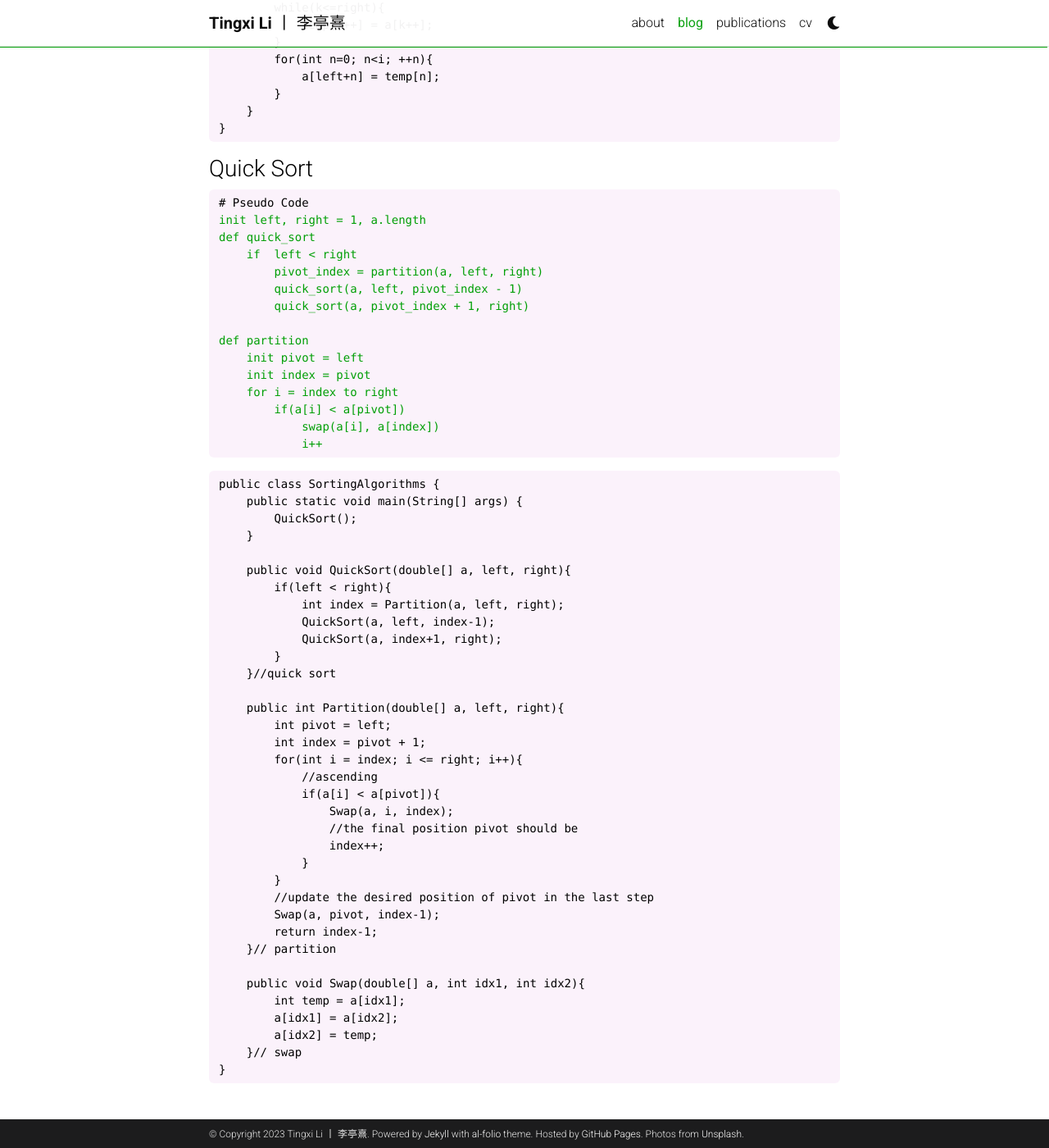
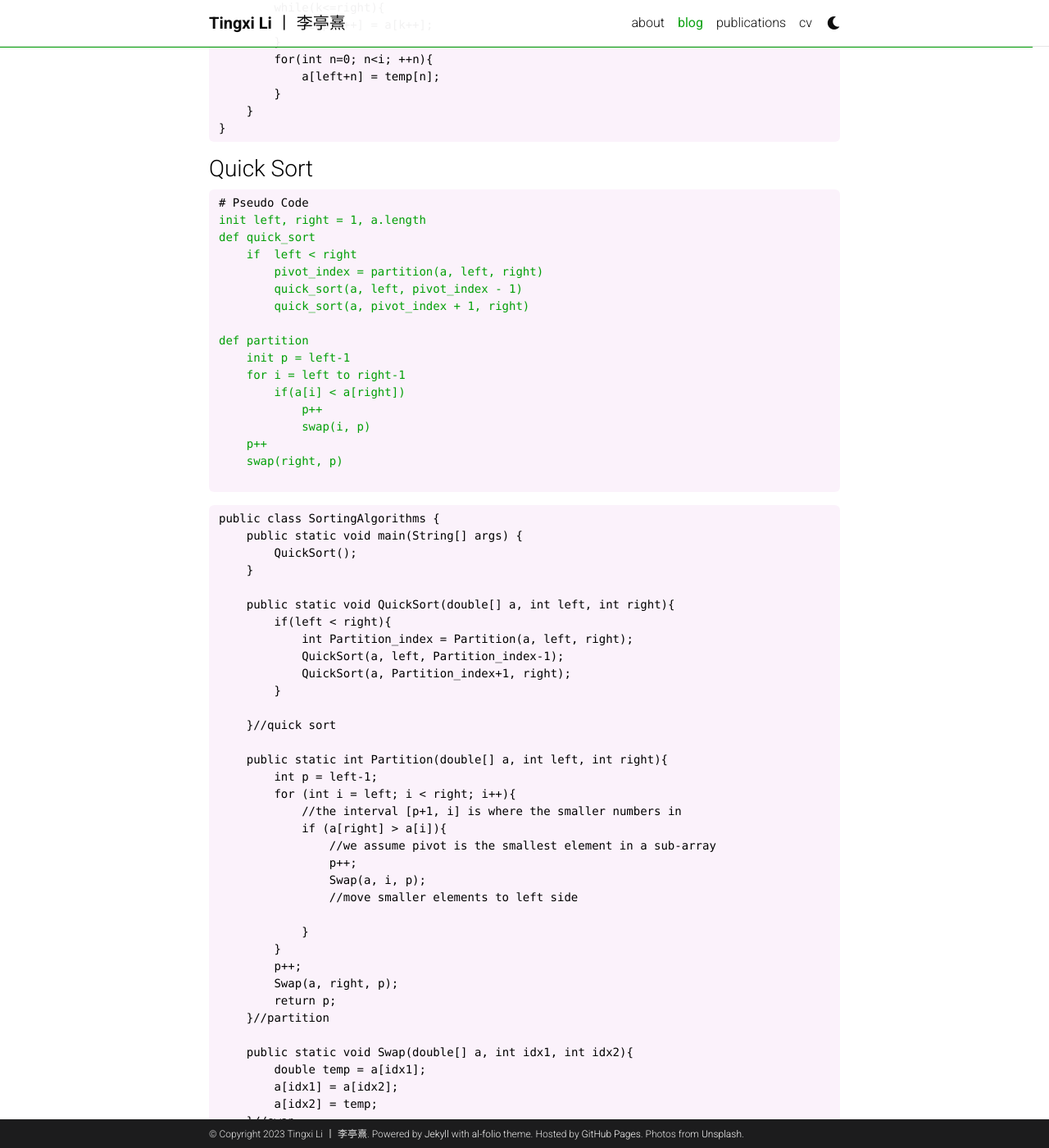
Before and after one commit to tinzzyli/tinzzyli.github.io, a Jekyll site: the page built from _posts/2023-02-27-data-structure_1.md, in a window 1280 px wide and 1400 px high, scrolled down 5797 px. Shown: the whole window at 82% size. Built offline with Jekyll 4.4.1, drawn with Linux system fonts in a browser that asks for light colours; comment, search, counter and statistics services are not loaded; a style sheet for code colours, icons or effects is not loaded.

Commit message:
correct quick sort

````diff
--- a/_posts/2023-02-27-data-structure_1.md
+++ b/_posts/2023-02-27-data-structure_1.md
@@ -281,12 +281,14 @@ def quick_sort
         quick_sort(a, pivot_index + 1, right)
 
 def partition
-    init pivot = left
-    init index = pivot
-    for i = index to right
-        if(a[i] < a[pivot])
-            swap(a[i], a[index])
-            i++
+    init p = left-1
+    for i = left to right-1
+        if(a[i] < a[right])
+            p++
+            swap(i, p)
+    p++
+    swap(right, p)
+
 ```
 
 ```java
@@ -295,34 +297,36 @@ public class SortingAlgorithms {
         QuickSort();
     }
 
-    public void QuickSort(double[] a, left, right){
+    public static void QuickSort(double[] a, int left, int right){
         if(left < right){
-            int index = Partition(a, left, right);
-            QuickSort(a, left, index-1);
-            QuickSort(a, index+1, right);
+            int Partition_index = Partition(a, left, right);
+            QuickSort(a, left, Partition_index-1);
+            QuickSort(a, Partition_index+1, right);
         }
+
     }//quick sort
 
-    public int Partition(double[] a, left, right){
-        int pivot = left;
-        int index = pivot + 1;
-        for(int i = index; i <= right; i++){
-            //ascending
-            if(a[i] < a[pivot]){
-                Swap(a, i, index);
-                //the final position pivot should be
-                index++;
+    public static int Partition(double[] a, int left, int right){
+        int p = left-1;
+        for (int i = left; i < right; i++){
+            //the interval [p+1, i] is where the smaller numbers in
+            if (a[right] > a[i]){
+                //we assume pivot is the smallest element in a sub-array
+                p++;
+                Swap(a, i, p);
+                //move smaller elements to left side
+
             }
         }
-        //update the desired position of pivot in the last step
-        Swap(a, pivot, index-1);
-        return index-1;
-    }// partition
+        p++;
+        Swap(a, right, p);
+        return p;
+    }//partition
 
-    public void Swap(double[] a, int idx1, int idx2){
-        int temp = a[idx1];
+    public static void Swap(double[] a, int idx1, int idx2){
+        double temp = a[idx1];
         a[idx1] = a[idx2];
         a[idx2] = temp;
-    }// swap
+    }//swap
 }
 ```
````
